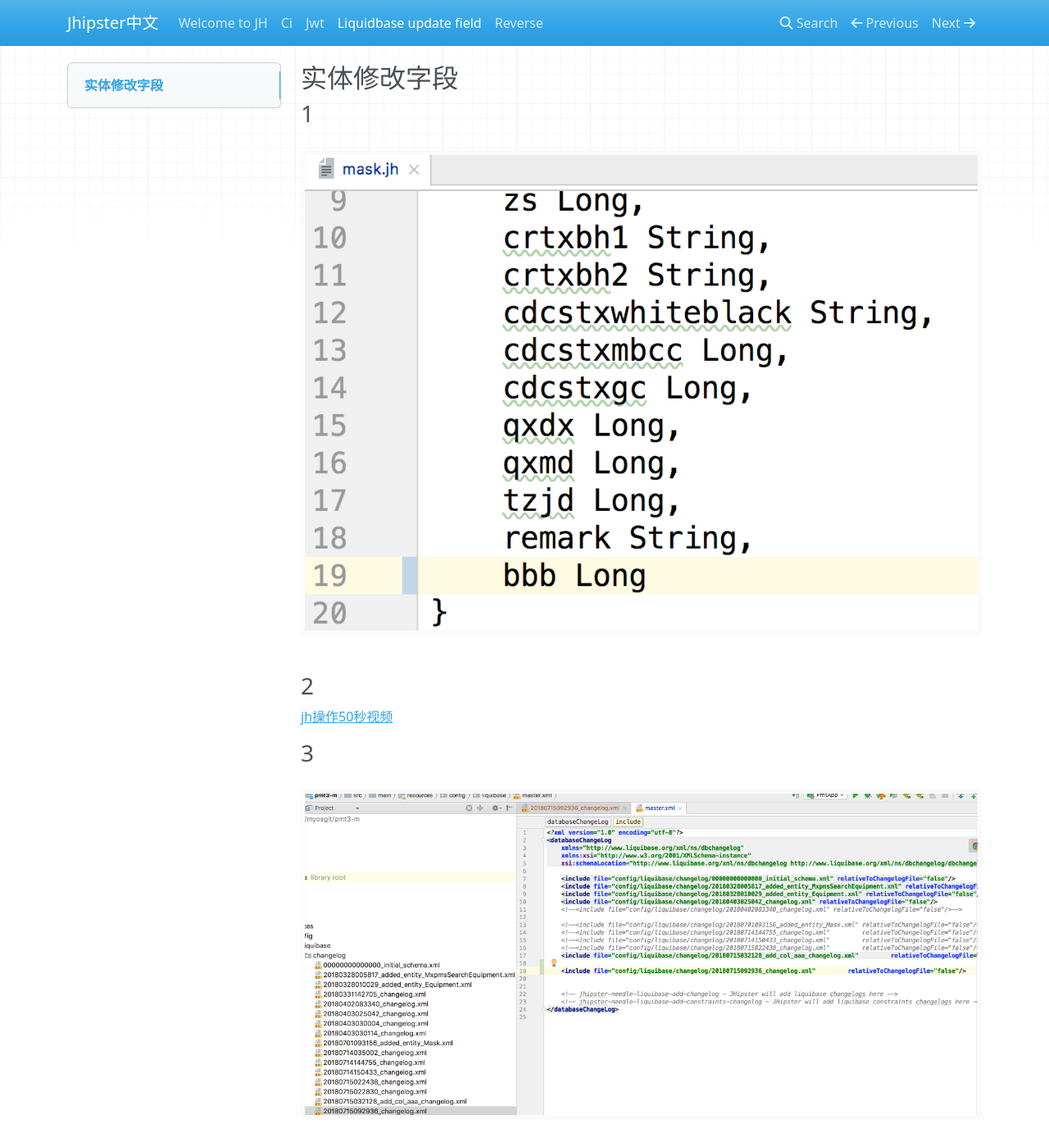
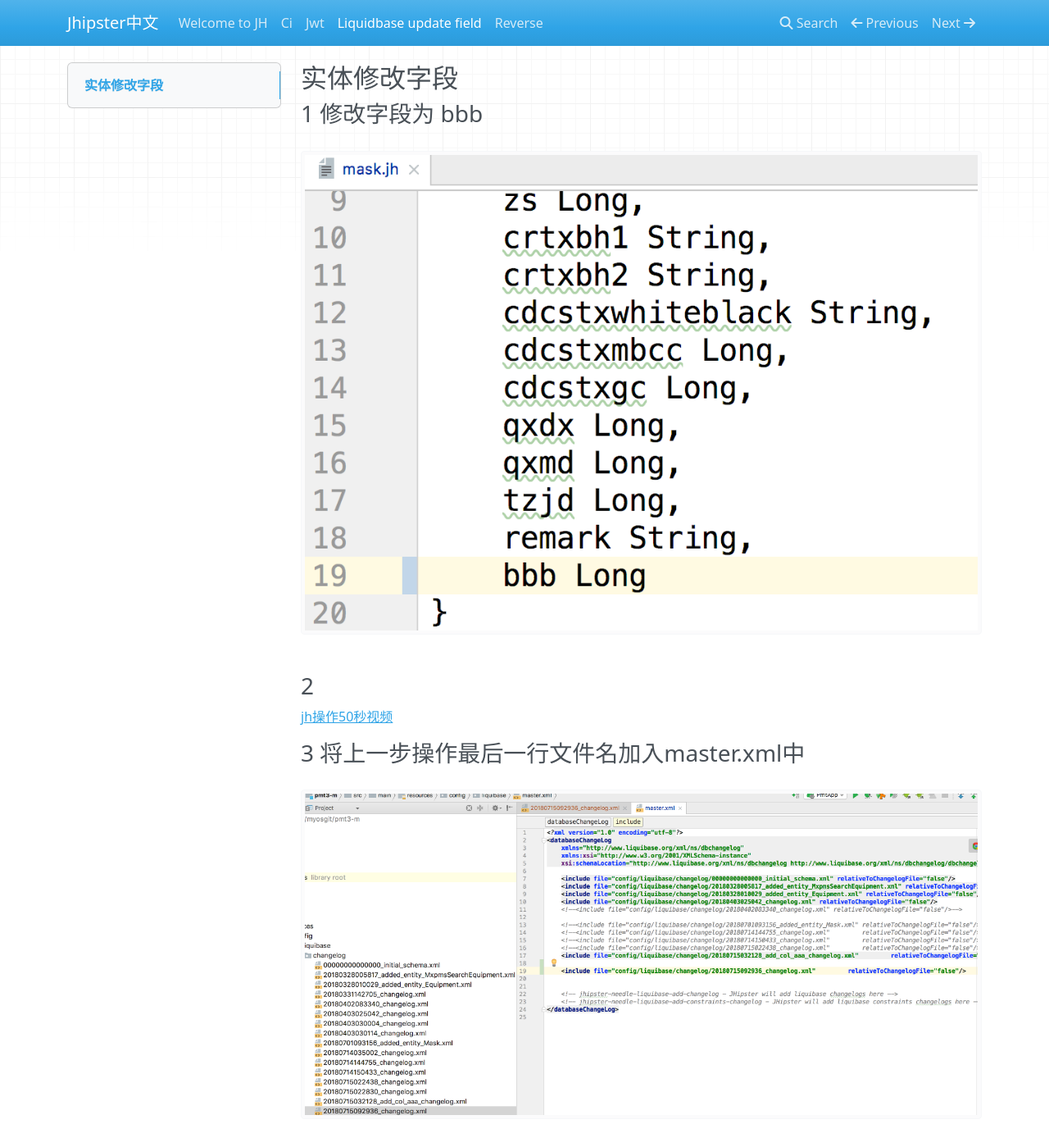
Before and after one commit to StayHungryStayFoolish/JHipsterQuestionGather, an MkDocs documentation site: the page built from docs/liquidbase-update-field.md, in a window 1280 px wide and 1400 px high. Shown: the whole window at 82% size. Built offline with MkDocs 1.6.1, drawn with Linux system fonts in a browser that asks for light colours; nearby versions of some CDN libraries.

Commit message:
liquidbase 增加字段

```diff
--- a/docs/liquidbase-update-field.md
+++ b/docs/liquidbase-update-field.md
@@ -1,18 +1,18 @@
 ## 实体修改字段
 
 
-### 1
+### 1 修改字段为 bbb
 
-![Image of Yaktocat](img/liquidbase-1.png)
+![修改字段为 bbb](img/liquidbase-1.png)
 
 ### 2
 
 [jh操作50秒视频](https://asciinema.org/a/1iN4a4wTYQPEOE3m7zMIdG82p)
 
-### 3
+### 3 将上一步操作最后一行文件名加入master.xml中
 
-![Image of Yaktocat](img/liquidbase-2.png)
+![master.xml文件](img/liquidbase-2.png)
 
-### 4
+### 4 重启后台查看表字段已经修改
 
-![Image of Yaktocat](img/liquidbase-3.png)
+![表字段已经修改](img/liquidbase-3.png)
```
